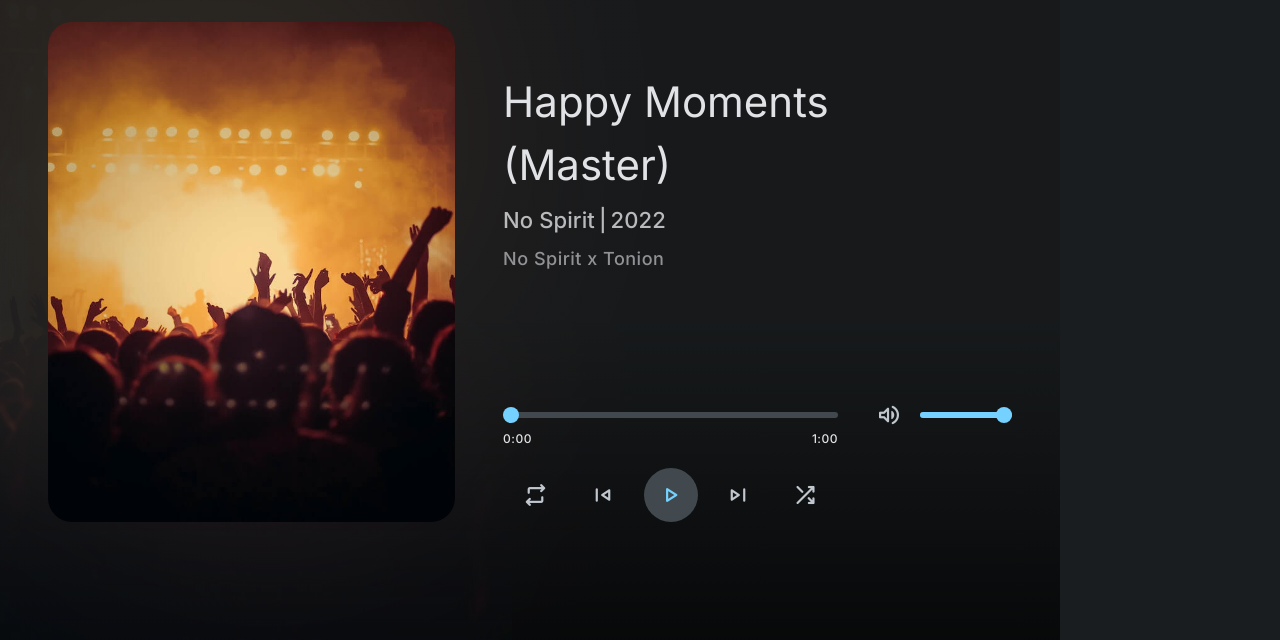
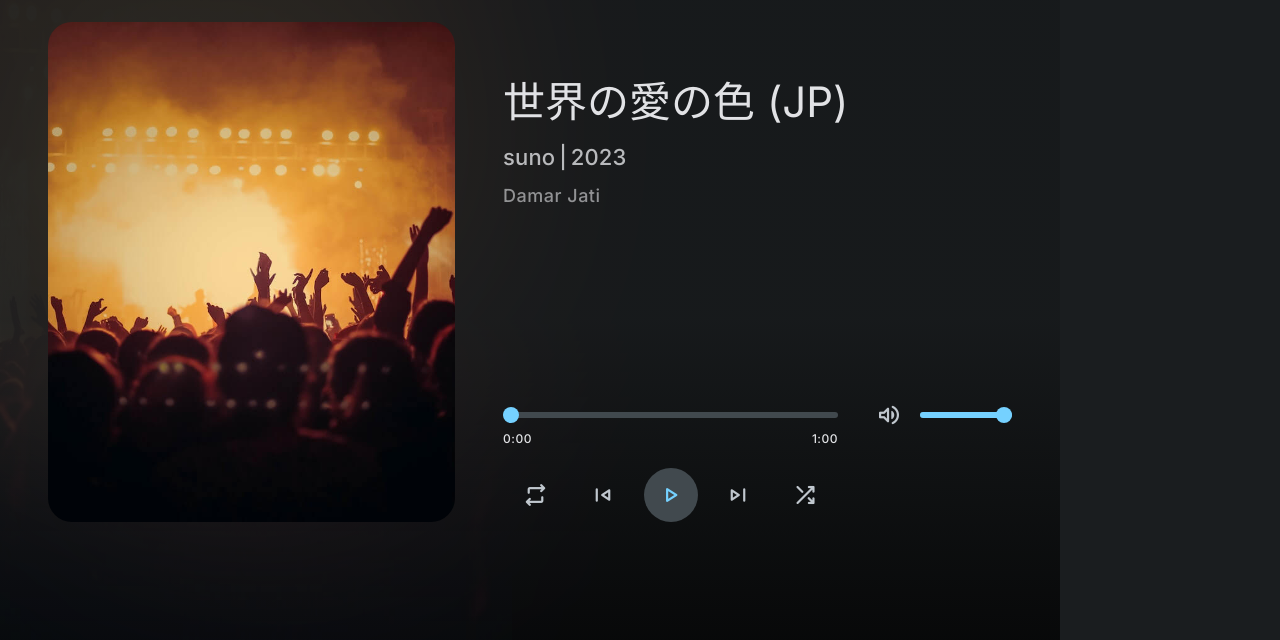
Before and after one commit to lofiamity/music-gen, a plain HTML site: page index.html in a window 1280 px wide. Shown: the part 160-800 px from the top of the page. Drawn offline with nearby package versions, Linux system fonts and the light colour scheme.

Commit message:
Update index.html

```diff
--- a/index.html
+++ b/index.html
@@ -81,15 +81,15 @@
 
           <div class="music-content">
 
-            <h2 class="headline-sm" data-title>Happy Moments (Master)</h2>
+            <h2 class="headline-sm" data-title>世界の愛の色 (JP)</h2>
 
             <p class="label-lg label-wrapper wrapper">
-              <span data-album>No Spirit</span>
+              <span data-album>suno</span>
 
-              <span data-year>2022</span>
+              <span data-year>2023</span>
             </p>
 
-            <p class="label-md artist" data-artist>No Spirit x Tonion</p>
+            <p class="label-md artist" data-artist>Damar Jati</p>
 
             <div class="seek-control">
 
```
